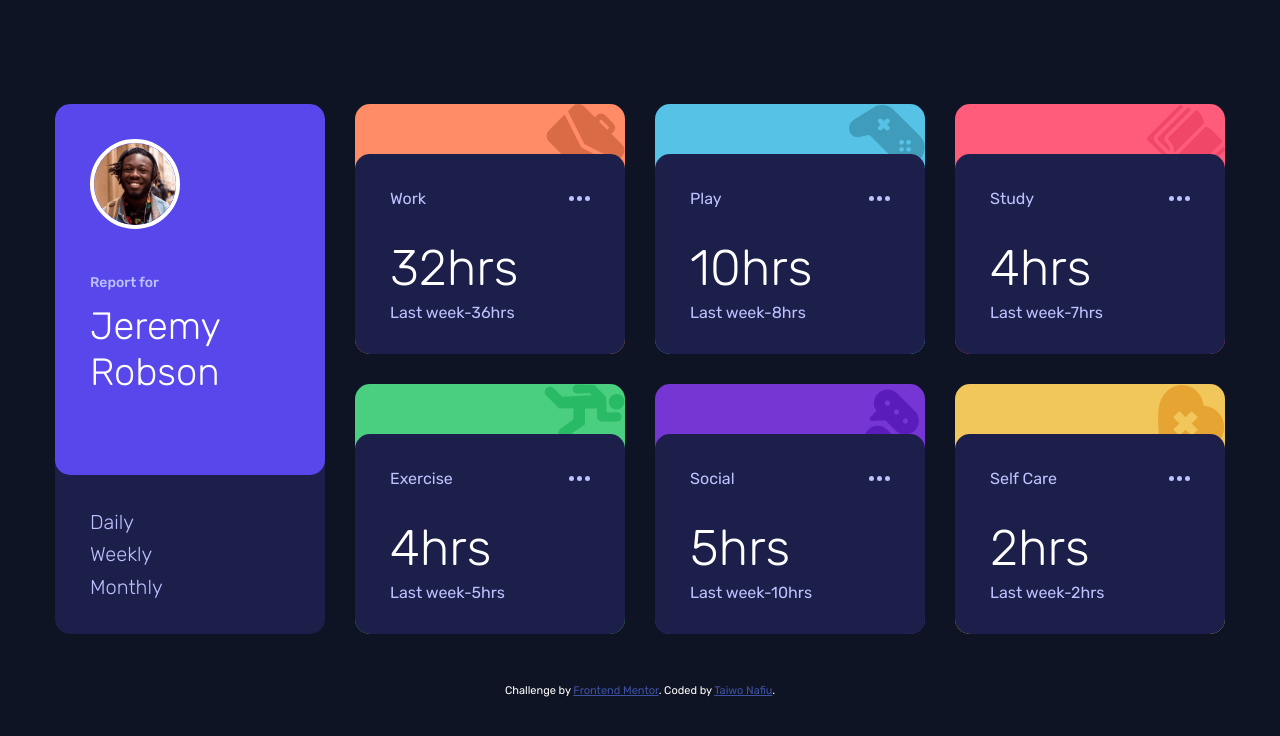
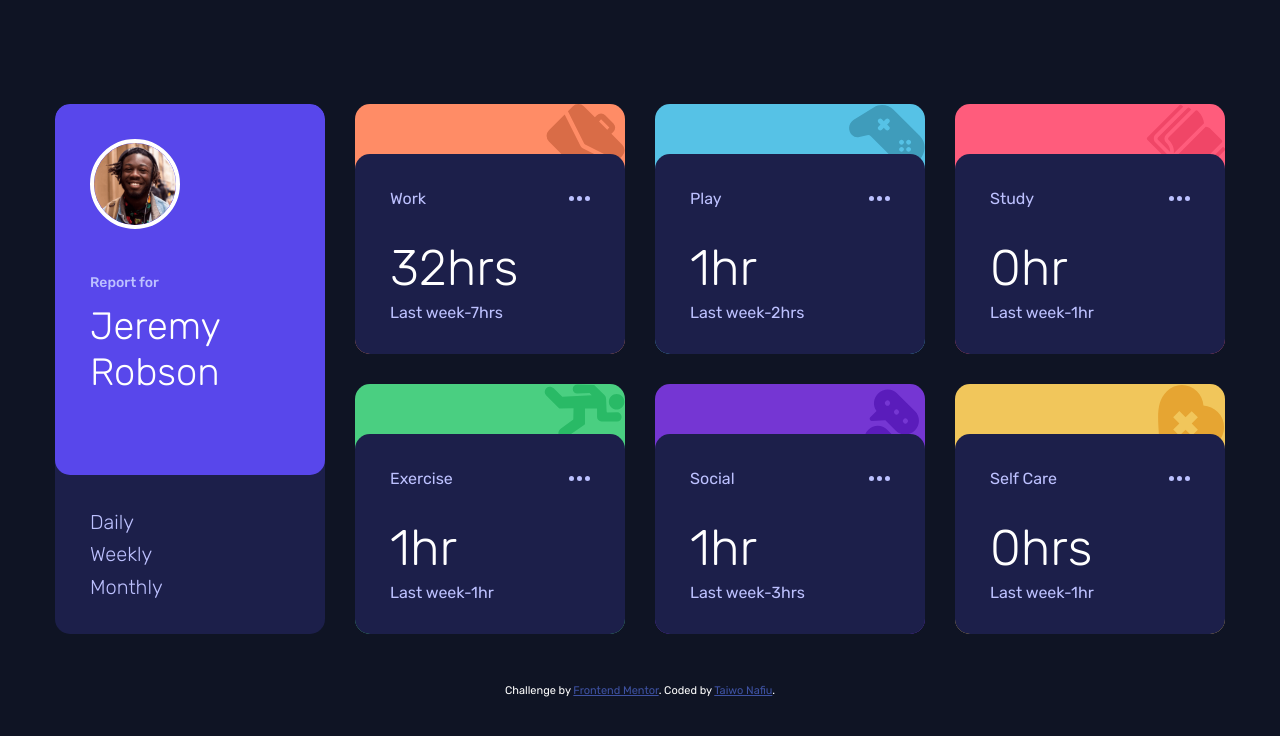
Before and after one commit to taiwonaf/Time-tracking-dashboard, a plain HTML site: page index.html in a window 1280 px wide. Both pictures are taken after a click on the link "Daily". Drawn offline with Linux system fonts and the light colour scheme.

Commit message:
Dashboard completed

```diff
--- a/index.html
+++ b/index.html
@@ -28,7 +28,7 @@
         <div class="time">
           <a id="daily" href="#">Daily</a>
           <a id="weekly" href="#">Weekly</a>
-          <a id="monthly href="#">Monthly</a>
+          <a id="monthly" href="#">Monthly</a>
         </div>
       </div>
       <div class="card work">
@@ -43,7 +43,7 @@
           <h1 class="hours" id="work-current">
             32hrs
           </h1>
-          <p id="work-previous">Last week-36hrs</p>
+          <p>Last week-<span id="work-previous">36hrs</span></p>
         </div>
       </div>
       <div class="card play">
@@ -57,7 +57,7 @@
           <h1 class="hours" id="play-current">
             10hrs
           </h1>
-          <p id="play-previous">Last week-8hrs</p>
+          <p>Last week-<span id="play-previous" >8hrs</span></p>
         </div>
       </div>
       <div class="card study">
@@ -68,38 +68,38 @@
             </p>
             <img src="./images/icon-ellipsis.svg" alt="">
           </div>
-          <h1 class="hours">
+          <h1 class="hours"  id="study-current">
             4hrs
           </h1>
-          <p>Last week-7hrs</p>
+          <p>Last week-<span id="study-previous" >7hrs</span></p>
         </div>
       </div>
       <div class="card exercise">
         <div class="inner-card">
           <div class="time-container">
-            <p class="heading">
+            <p class="heading" >
               Exercise
             </p>
             <img src="./images/icon-ellipsis.svg" alt="">
           </div>
-          <h1 class="hours">
+          <h1 class="hours" id="exercise-current">
             4hrs
           </h1>
-          <p>Last week-5hrs</p>
+          <p>Last week-<span id="exercise-previous" >5hrs</span></p>
         </div>
       </div>
       <div class="card social">
         <div class="inner-card">
           <div class="time-container">
-            <p class="heading">
+            <p class="heading" >
               Social
             </p>
             <img src="./images/icon-ellipsis.svg" alt="">
           </div>
-          <h1 class="hours">
+          <h1 class="hours" id="social-current">
             5hrs
           </h1>
-          <p>Last week-10hrs</p>
+          <p>Last week-<span id="social-previous">10hrs</span></p>
         </div>
       </div>
       <div class="card self">
@@ -110,10 +110,10 @@
             </p>
             <img src="./images/icon-ellipsis.svg" alt="">
           </div>
-          <h1 class="hours">
+          <h1 class="hours" id="self-current">
             2hrs
           </h1>
-          <p>Last week-2hrs</p>
+          <p>Last week-<span id="self-previous">2hrs</span></p>
         </div>
       </div>
     </div>
--- a/index.js
+++ b/index.js
@@ -1,11 +1,19 @@
-const daily = document.getElementById("daily");
-const weekly = document.getElementById("weekly");
-const monthy = document.getElementById("monthly");
+const Daily = document.getElementById("daily");
+const Weekly = document.getElementById("weekly");
+const Monthy = document.getElementById("monthly");
 
 const playCurrent = document.getElementById("play-current");
 const workCurrent = document.getElementById("play-current");
 const playPrevious = document.getElementById("play-previous");
 const workPrevious = document.getElementById("work-previous");
+const studyCurrent = document.getElementById("study-current");
+const exerciseCurrent = document.getElementById("exercise-current");
+const studyPrevious = document.getElementById("study-previous");
+const exercisePrevious = document.getElementById("exercise-previous");
+const socialCurrent = document.getElementById("social-current");
+const selfCurrent = document.getElementById("self-current");
+const socialPrevious = document.getElementById("social-previous");
+const selfPrevious = document.getElementById("self-previous");
 
 const workTime = {
     daily: {
@@ -24,84 +32,153 @@ const workTime = {
 
 const playTime = {
     daily: {
-        current: "5hrs",
-        previous: "7hrs"
+        current: "1hr",
+        previous: "2hrs"
     },
     weekly: {
-        current: "32hrs",
-        previous: "36hrs"
+        current: "10hrs",
+        previous: "8hrs"
     },
     monthly: {
-        current: "103hrs",
-        previous: "128hrs"
+        current: "23hrs",
+        previous: "29hrs"
     }
 }
 
 const studyTime = {
     daily: {
-        current: "5hrs",
+        current: "0hr",
+        previous: "1hr"
+    },
+    weekly: {
+        current: "4hrs",
         previous: "7hrs"
     },
-    weekly: {
-        current: "32hrs",
-        previous: "36hrs"
-    },
     monthly: {
-        current: "103hrs",
-        previous: "128hrs"
+        current: "13hrs",
+        previous: "19hrs"
     }
 }
 
 const exerciseTime = {
     daily: {
-        current: "5hrs",
-        previous: "7hrs"
+        current: "1hr",
+        previous: "1hr"
     },
     weekly: {
-        current: "32hrs",
-        previous: "36hrs"
+        current: "4hrs",
+        previous: "5hrs"
     },
     monthly: {
-        current: "103hrs",
-        previous: "128hrs"
+        current: "11hrs",
+        previous: "18hrs"
     }
 }
 
 const socialTime = {
     daily: {
-        current: "5hrs",
-        previous: "7hrs"
+        current: "1hr",
+        previous: "3hrs"
     },
     weekly: {
-        current: "32hrs",
-        previous: "36hrs"
+        current: "5hrs",
+        previous: "10hrs"
     },
     monthly: {
-        current: "103hrs",
-        previous: "128hrs"
+        current: "21hrs",
+        previous: "23hrs"
     }
 }
 
 const selfTime = {
     daily: {
-        current: "5hrs",
-        previous: "7hrs"
+        current: "0hrs",
+        previous: "1hr"
     },
     weekly: {
-        current: "32hrs",
-        previous: "36hrs"
+        current: "2hrs",
+        previous: "2hrs"
     },
     monthly: {
-        current: "103hrs",
-        previous: "128hrs"
+        current: "7hrs",
+        previous: "11hrs"
     }
 }
 
 
 
-weekly.onclick = () => {
+// weekly.onclick = () => {
+//     workCurrent.textContent = workTime.weekly.current;
+//     workPrevious.textContent = workTime.weekly.previous;
+//     playCurrent.textContent = playTime.weekly.current;
+//     playPrevious.textContent = playTime.weekly.previous;
+//     studyCurrent.textContent = studyTime.weekly.current;
+//     workPrevious.textContent = workTime.weekly.previous;
+//     playCurrent.textContent = playTime.weekly.current;
+//     playPrevious.textContent = playTime.weekly.previous;
+//     workCurrent.textContent = workTime.weekly.current;
+//     workPrevious.textContent = workTime.weekly.previous;
+//     playCurrent.textContent = playTime.weekly.current;
+//     playPrevious.textContent = playTime.weekly.previous;
+// }
+
+// const periods = [
+//     Daily,
+//     Monthy,
+//     Weekly
+// ]
+
+// periods.forEach(period => {
+//     period.addEventListener("click", () => {
+//         console.log(period)
+//         period.classList.toggle("active");
+//     })
+// })
+
+Daily.onclick = () => {
+    // Daily.style.color = "white";
+    workCurrent.textContent = workTime.daily.current;
+    workPrevious.textContent = workTime.daily.previous;
+    playCurrent.textContent = playTime.daily.current;
+    playPrevious.textContent = playTime.daily.previous;
+    studyCurrent.textContent = studyTime.daily.current;
+    studyPrevious.textContent = studyTime.daily.previous;
+    exerciseCurrent.textContent = exerciseTime.daily.current;
+    exercisePrevious.textContent = exerciseTime.daily.previous;
+    socialCurrent.textContent = socialTime.daily.current;
+    socialPrevious.textContent = socialTime.daily.previous;
+    selfCurrent.textContent = selfTime.daily.current;
+    selfPrevious.textContent = selfTime.daily.previous;
+}
+
+Weekly.onclick = () => {
+    // Weekly.style.color = "white";
     workCurrent.textContent = workTime.weekly.current;
     workPrevious.textContent = workTime.weekly.previous;
     playCurrent.textContent = playTime.weekly.current;
     playPrevious.textContent = playTime.weekly.previous;
+    studyCurrent.textContent = studyTime.weekly.current;
+    studyPrevious.textContent = studyTime.weekly.previous;
+    exerciseCurrent.textContent = exerciseTime.weekly.current;
+    exercisePrevious.textContent = exerciseTime.weekly.previous;
+    socialCurrent.textContent = socialTime.weekly.current;
+    socialPrevious.textContent = socialTime.weekly.previous;
+    selfCurrent.textContent = selfTime.weekly.current;
+    selfPrevious.textContent = selfTime.weekly.previous;
 }
+
+Monthy.onclick = () => {
+    // Monthy.style.color = "white";
+    workCurrent.textContent = workTime.monthly.current;
+    workPrevious.textContent = workTime.monthly.previous;
+    playCurrent.textContent = playTime.monthly.current;
+    playPrevious.textContent = playTime.monthly.previous;
+    studyCurrent.textContent = studyTime.monthly.current;
+    studyPrevious.textContent = studyTime.monthly.previous;
+    exerciseCurrent.textContent = exerciseTime.monthly.current;
+    exercisePrevious.textContent = exerciseTime.monthly.previous;
+    socialCurrent.textContent = socialTime.monthly.current;
+    socialPrevious.textContent = socialTime.monthly.previous;
+    selfCurrent.textContent = selfTime.monthly.current;
+    selfPrevious.textContent = selfTime.monthly.previous;
+}
--- a/style.css
+++ b/style.css
@@ -18,6 +18,10 @@
     padding: 0px;
     margin: 0px;
     box-sizing: border-box;
+}
+
+a:active {
+    color: white;
 }
 
 body {
@@ -42,6 +46,7 @@ body {
     display: grid;
     grid-template-columns: repeat(4, 270px);
     /* grid-template-rows: repeat(2, 250px); */
+    /* align-items: center; */
     justify-content: center;
     grid-auto-rows: 250px;
     grid-gap: 30px;
@@ -197,6 +202,7 @@ h1.hours {
 @media (max-width: 1200px) {
     .cards {
         grid-template-columns: repeat(3, 270px);
+        width: 100%;
     }
 }
 
@@ -206,6 +212,7 @@ h1.hours {
     }
     .cards {
         grid-template-columns: repeat(2, 270px);
+        width: 100%;
     }
 }
 
@@ -215,5 +222,6 @@ h1.hours {
     }
     .cards {
         grid-template-columns: repeat(1, 270px);
+        width: 100%;
     }
 }
```
